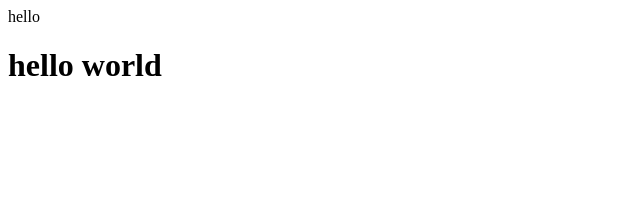
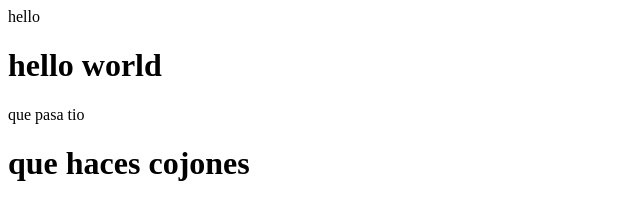
Before and after one commit to davpulllon/paco, a plain HTML site: page index.html in a window 1280 px wide. Shown: the whole page, without its empty margins (0-640 px from the left). Drawn offline with Linux system fonts and the light colour scheme.

Commit message:
changing project

```diff
--- a/index.html
+++ b/index.html
@@ -8,5 +8,7 @@
 <body>
     <p>hello</p>
     <h1>hello world</h1>
+    <p>que pasa tio</p>
+    <h1>que haces cojones</h1>
 </body>
 </html>
```
